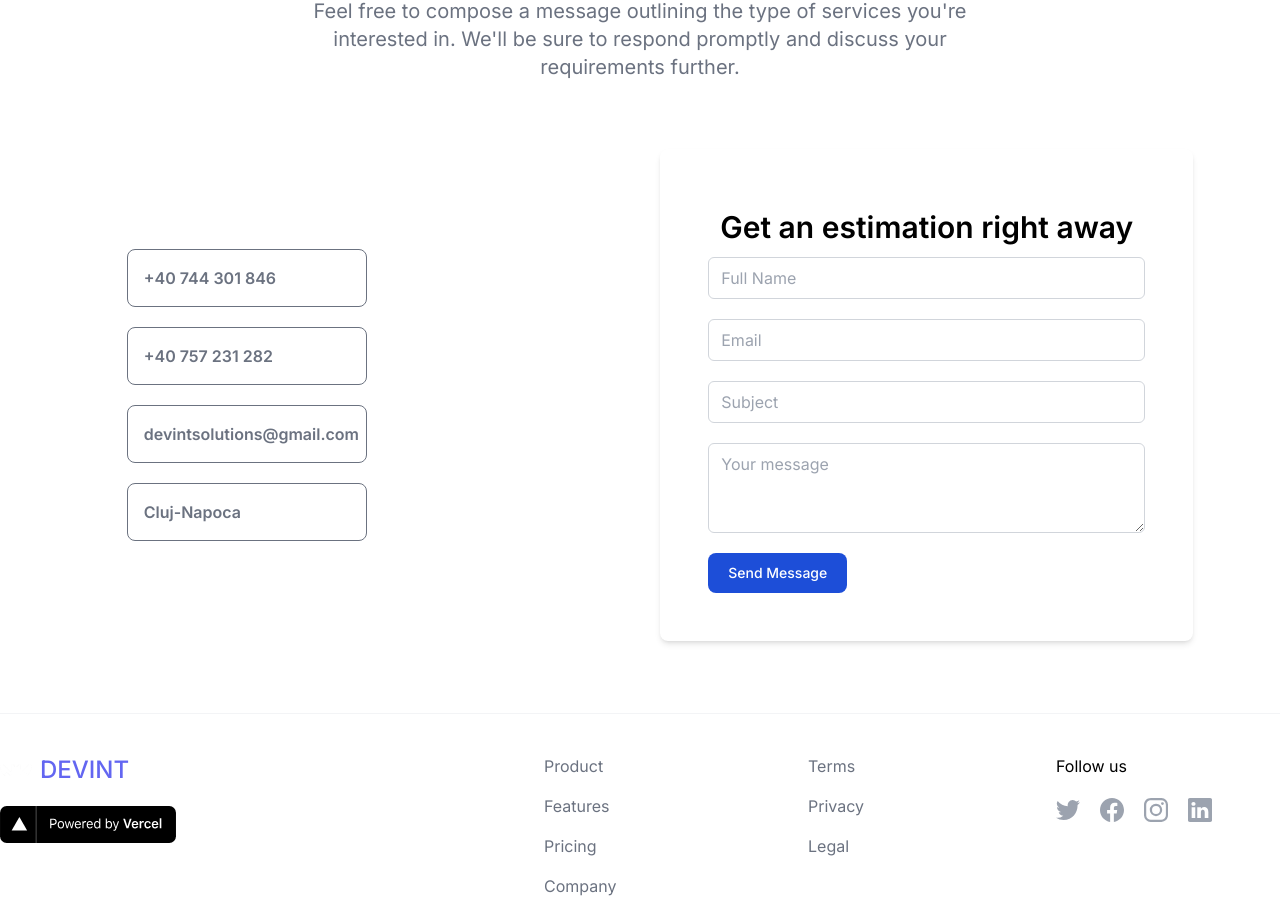
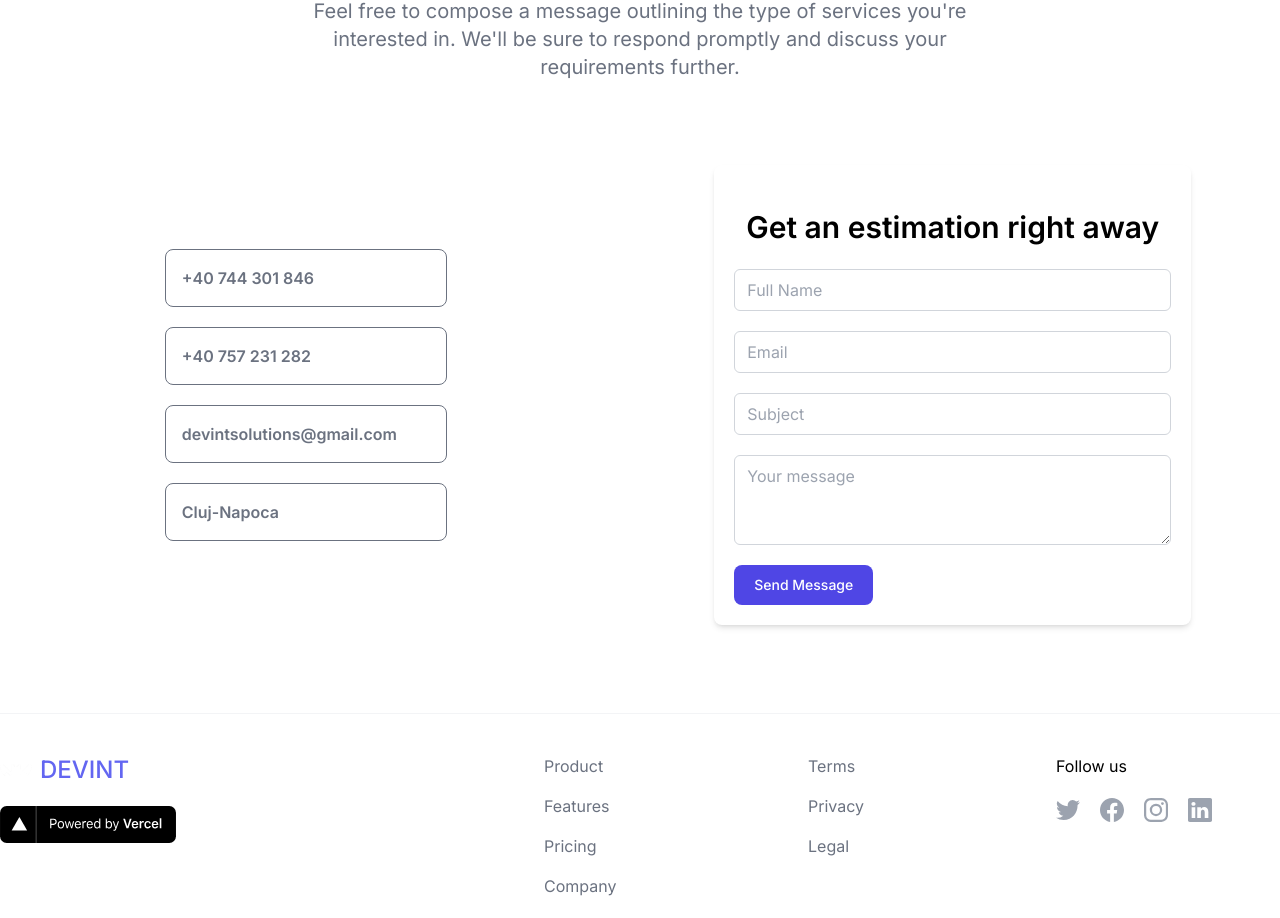
Before and after one commit to vadochiei/devint, a Next.js app: page / in a window 1280 px wide. Shown: the part 3859-4777 px from the top of the page. Built offline with nearby package versions, Linux system fonts and the light colour scheme.

Commit message:
contact padding update

```diff
--- a/src/components/ContactForm.tsx
+++ b/src/components/ContactForm.tsx
@@ -3,31 +3,31 @@ import Container from "./Container";
 const ContactForm = () => {
   return (
 
-	<div className="max-w-7xl mx-auto ">
-      <div className="flex justify-around items-center mx-20 md:flex-row flex-col">
+	<div className="max-w-6xl mx-auto ">
+      <div className="flex justify-around items-center  md:flex-row flex-col">
         {/* textual content */}
         <div className="md:w-1/2 w-full md:p-10 my-10 md:my-0  flex-col">
 
-          <div className="flex-col my-20 gap-5 flex">
-            <div className="flex gap-5 p-4 border border-gray-500 hover:border-blue-700 md:w-1/2 w-full rounded-lg group cursor-pointer items-center">
+          <div className="flex-col mx-9 my-20 gap-5 flex">
+            <div className="flex gap-5 p-4 border border-gray-500 hover:border-blue-700 md:w-2/3 w-full rounded-lg group cursor-pointer items-center">
               {/* <BsTelephoneFill className="text-xl text-gray-500  group-hover:text-white" /> */}
               <p className="text-gray-500 text-base font-semibold group-hover:text-white">
                 +40 744 301 846
               </p>
             </div>
-			<div className="flex gap-5 p-4 border border-gray-500 hover:border-blue-700 md:w-1/2 w-full rounded-lg group cursor-pointer items-center">
+			<div className="flex gap-5 p-4 border border-gray-500 hover:border-blue-700 md:w-2/3 w-full rounded-lg group cursor-pointer items-center">
               {/* <BsTelephoneFill className="text-xl text-gray-500  group-hover:text-white" /> */}
               <p className="text-gray-500 text-base font-semibold group-hover:text-white">
                 +40 757 231 282
               </p>
             </div>
-            <div className="flex gap-5 p-4 border border-gray-500 hover:border-blue-700 md:w-1/2 w-full rounded-lg group cursor-pointer items-center">
+            <div className="flex gap-5 p-4 border border-gray-500 hover:border-blue-700 md:w-2/3 w-full rounded-lg group cursor-pointer items-center">
               {/* <GrMail className="text-xl text-gray-500  group-hover:text-white" /> */}
               <p className="text-gray-500 text-base font-semibold group-hover:text-white center">
 			  devintsolutions@gmail.com
               </p>
             </div>
-            <div className="flex gap-5 p-4 border border-gray-500 hover:border-blue-700 md:w-1/2 w-full rounded-lg group cursor-pointer items-center">
+            <div className="flex gap-5 p-4 border border-gray-500 hover:border-blue-700 md:w-2/3 w-full rounded-lg group cursor-pointer items-center">
               {/* <HiLocationMarker className="text-xl text-gray-500  group-hover:text-white" /> */}
               <p className="text-gray-500 text-base font-semibold group-hover:text-white">
 			  Cluj-Napoca
@@ -44,8 +44,8 @@ const ContactForm = () => {
           </div>
         </div>
         {/* Contact form */}
-        <div className="bg-white p-12 rounded-lg shadow-md">
-			<h1 className="text-3xl p-3 font-semibold text-black">Get an estimation right away</h1>
+        <div className="bg-white p-2 md:p-5 rounded-lg shadow-md">
+			<h1 className="text-3xl p-3 py-6 font-semibold text-black">Get an estimation right away</h1>
           <form>
 
         	<input
@@ -83,7 +83,7 @@ const ContactForm = () => {
 
             <button
               type="submit"
-              className="text-white bg-blue-700 hover:bg-blue-800 focus:ring-4 focus:outline-none focus:ring-blue-300 font-medium rounded-lg text-sm w-full sm:w-auto px-5 py-2.5 text-center dark:bg-blue-600 dark:hover:bg-blue-700 dark:focus:ring-blue-800"
+              className="text-white bg-indigo-600 hover:bg-indigo-100 focus:ring-4 focus:outline-none focus:ring-indigo-300 font-medium rounded-lg text-sm w-full sm:w-auto px-5 py-2.5 text-center dark:bg-indigo-600 dark:hover:bg-indigo-600 dark:focus:ring-blue-800"
             >
               Send Message
             </button>
```
